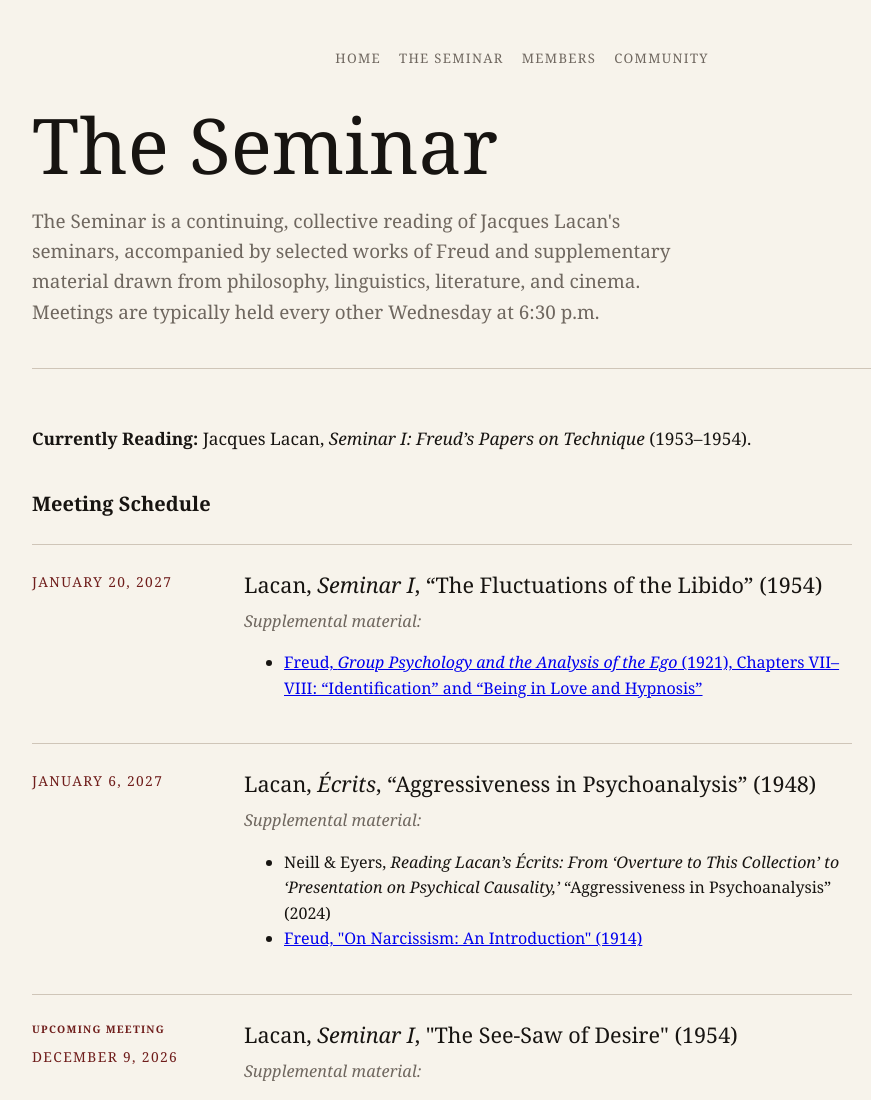
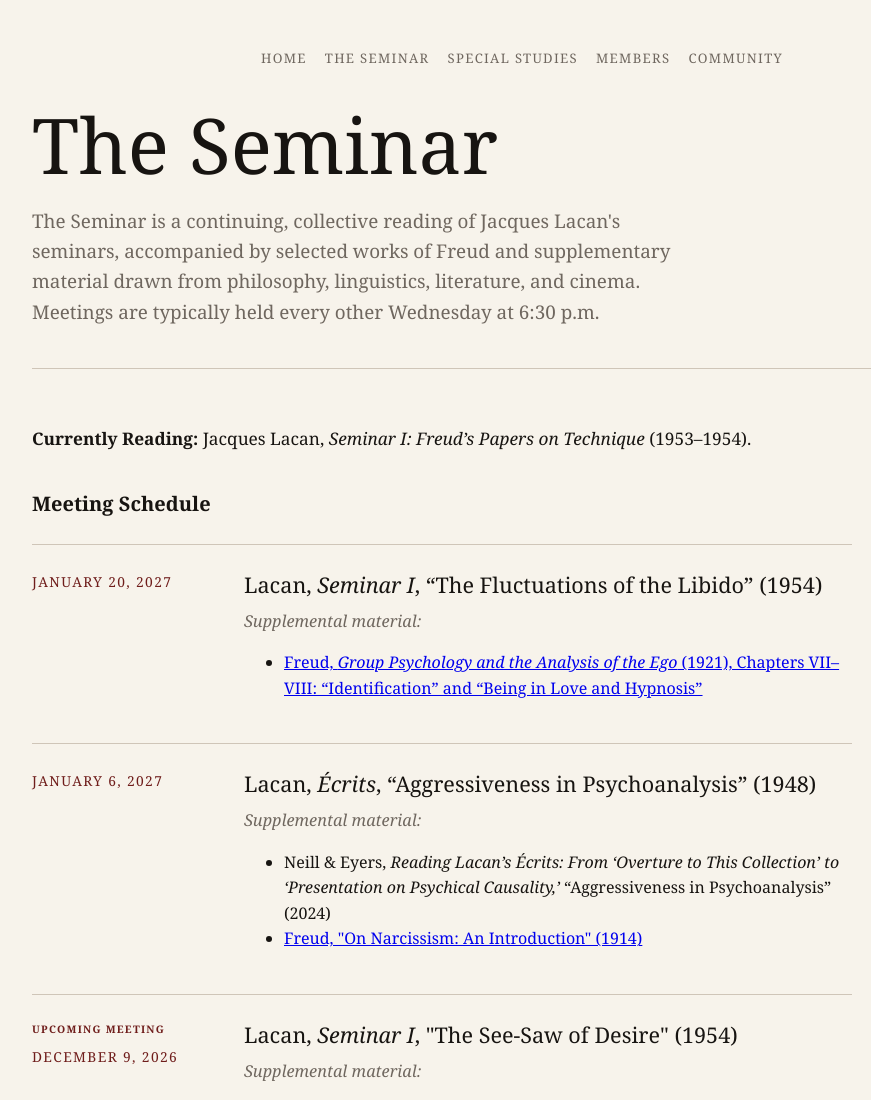
Before and after one commit to ethan5993/columbia-psychoanalytic-reading-group, a plain HTML site: page seminar.html in a window 1280 px wide. Shown: the top 1100 px of the page, without its empty margins (118-989 px from the left). Drawn offline with Linux system fonts and the light colour scheme.

Commit message:
Add 'Special Studies' link to navigation

```diff
--- a/seminar.html
+++ b/seminar.html
@@ -170,8 +170,9 @@
   <div class="page">
     <header>
       <nav class="site-nav" aria-label="Main navigation">
-        <a href="index.html">Home</a>
+         <a href="index.html">Home</a>
         <a href="seminar.html">The Seminar</a>
+        <a href="specialstudies.html">Special Studies</a>
         <a href="members.html">Members</a>
         <a href="community.html">Community</a>
       </nav>
```
